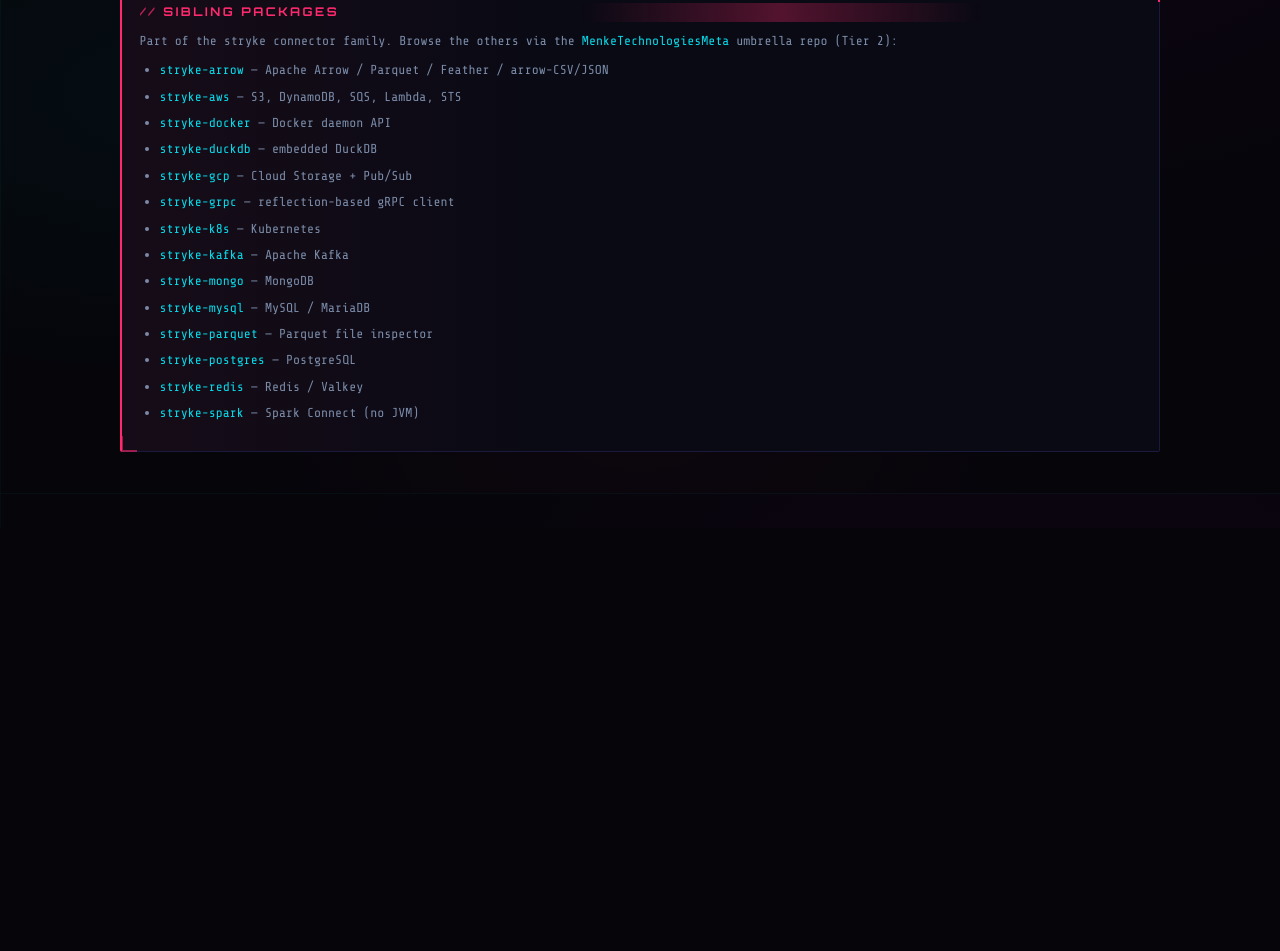
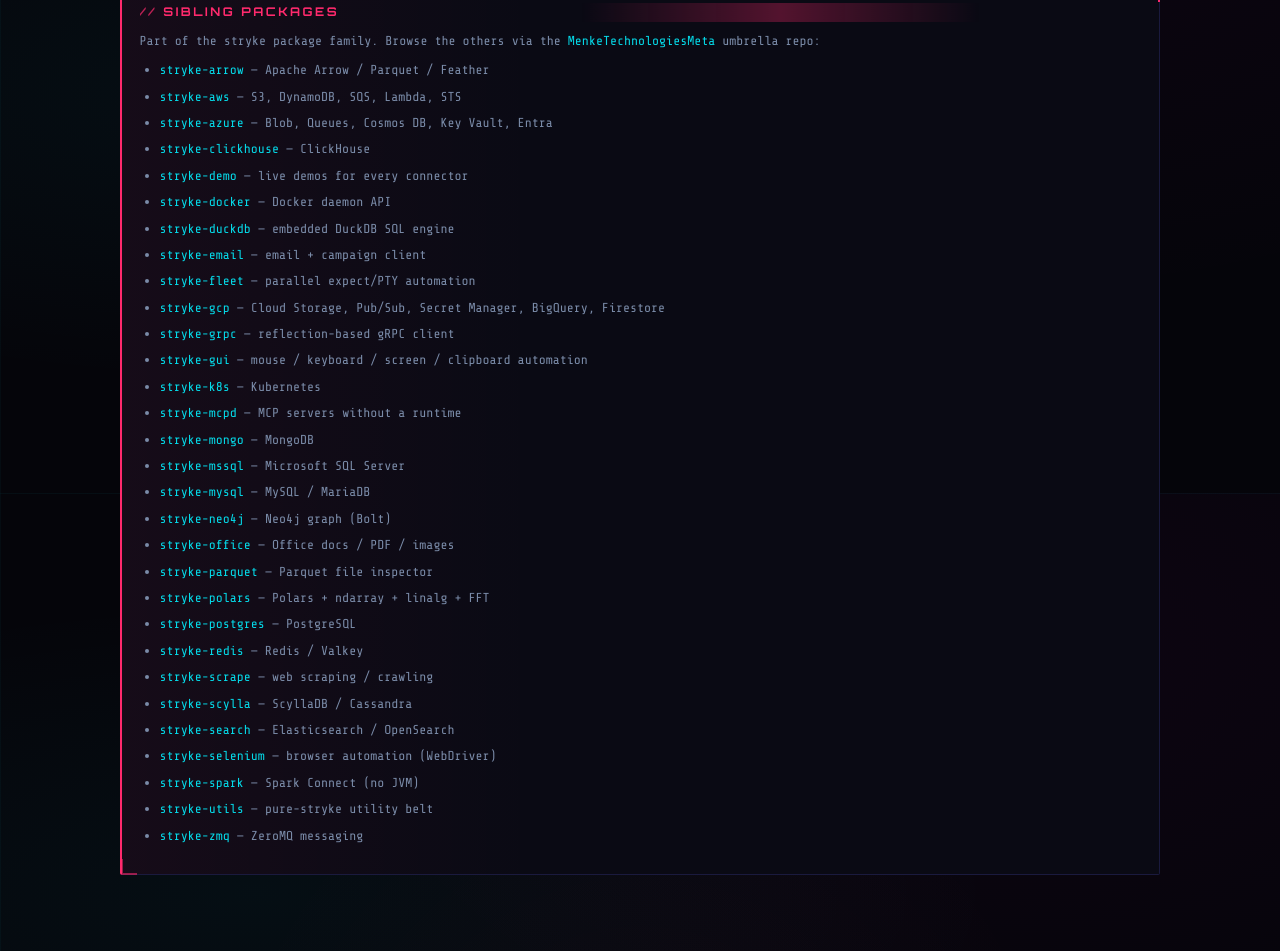
Before and after one commit to MenkeTechnologies/stryke-kafka, a plain HTML site: page docs/index.html in a window 1280 px wide. Shown: the part 1907-2858 px from the top of the page. Before the commit the page ends 2435 px from the top, so only its background shows below. Drawn offline with nearby package versions, Linux system fonts and the light colour scheme.

Commit message:
docs: reconcile Sibling packages list to full stryke family (self-excluded)

```diff
--- a/docs/index.html
+++ b/docs/index.html
@@ -169,22 +169,38 @@
 
       <section class="tutorial-section">
         <h2>Sibling packages</h2>
-        <p>Part of the stryke connector family. Browse the others via the <a href="https://github.com/MenkeTechnologies/MenkeTechnologiesMeta">MenkeTechnologiesMeta</a> umbrella repo (Tier 2):</p>
+        <p>Part of the stryke package family. Browse the others via the <a href="https://github.com/MenkeTechnologies/MenkeTechnologiesMeta" target="_blank" rel="noopener noreferrer">MenkeTechnologiesMeta</a> umbrella repo:</p>
         <ul>
-          <li><a href="https://github.com/MenkeTechnologies/stryke-arrow">stryke-arrow</a> — Apache Arrow / Parquet / Feather / arrow-CSV/JSON</li>
-          <li><a href="https://github.com/MenkeTechnologies/stryke-aws">stryke-aws</a> — S3, DynamoDB, SQS, Lambda, STS</li>
-          <li><a href="https://github.com/MenkeTechnologies/stryke-docker">stryke-docker</a> — Docker daemon API</li>
-          <li><a href="https://github.com/MenkeTechnologies/stryke-duckdb">stryke-duckdb</a> — embedded DuckDB</li>
-          <li><a href="https://github.com/MenkeTechnologies/stryke-gcp">stryke-gcp</a> — Cloud Storage + Pub/Sub</li>
-          <li><a href="https://github.com/MenkeTechnologies/stryke-grpc">stryke-grpc</a> — reflection-based gRPC client</li>
-          <li><a href="https://github.com/MenkeTechnologies/stryke-k8s">stryke-k8s</a> — Kubernetes</li>
-          <li><a href="https://github.com/MenkeTechnologies/stryke-kafka">stryke-kafka</a> — Apache Kafka</li>
-          <li><a href="https://github.com/MenkeTechnologies/stryke-mongo">stryke-mongo</a> — MongoDB</li>
-          <li><a href="https://github.com/MenkeTechnologies/stryke-mysql">stryke-mysql</a> — MySQL / MariaDB</li>
-          <li><a href="https://github.com/MenkeTechnologies/stryke-parquet">stryke-parquet</a> — Parquet file inspector</li>
-          <li><a href="https://github.com/MenkeTechnologies/stryke-postgres">stryke-postgres</a> — PostgreSQL</li>
-          <li><a href="https://github.com/MenkeTechnologies/stryke-redis">stryke-redis</a> — Redis / Valkey</li>
-          <li><a href="https://github.com/MenkeTechnologies/stryke-spark">stryke-spark</a> — Spark Connect (no JVM)</li>
+          <li><a href="https://github.com/MenkeTechnologies/stryke-arrow" target="_blank" rel="noopener noreferrer">stryke-arrow</a> &mdash; Apache Arrow / Parquet / Feather</li>
+          <li><a href="https://github.com/MenkeTechnologies/stryke-aws" target="_blank" rel="noopener noreferrer">stryke-aws</a> &mdash; S3, DynamoDB, SQS, Lambda, STS</li>
+          <li><a href="https://github.com/MenkeTechnologies/stryke-azure" target="_blank" rel="noopener noreferrer">stryke-azure</a> &mdash; Blob, Queues, Cosmos DB, Key Vault, Entra</li>
+          <li><a href="https://github.com/MenkeTechnologies/stryke-clickhouse" target="_blank" rel="noopener noreferrer">stryke-clickhouse</a> &mdash; ClickHouse</li>
+          <li><a href="https://github.com/MenkeTechnologies/stryke-demo" target="_blank" rel="noopener noreferrer">stryke-demo</a> &mdash; live demos for every connector</li>
+          <li><a href="https://github.com/MenkeTechnologies/stryke-docker" target="_blank" rel="noopener noreferrer">stryke-docker</a> &mdash; Docker daemon API</li>
+          <li><a href="https://github.com/MenkeTechnologies/stryke-duckdb" target="_blank" rel="noopener noreferrer">stryke-duckdb</a> &mdash; embedded DuckDB SQL engine</li>
+          <li><a href="https://github.com/MenkeTechnologies/stryke-email" target="_blank" rel="noopener noreferrer">stryke-email</a> &mdash; email + campaign client</li>
+          <li><a href="https://github.com/MenkeTechnologies/stryke-fleet" target="_blank" rel="noopener noreferrer">stryke-fleet</a> &mdash; parallel expect/PTY automation</li>
+          <li><a href="https://github.com/MenkeTechnologies/stryke-gcp" target="_blank" rel="noopener noreferrer">stryke-gcp</a> &mdash; Cloud Storage, Pub/Sub, Secret Manager, BigQuery, Firestore</li>
+          <li><a href="https://github.com/MenkeTechnologies/stryke-grpc" target="_blank" rel="noopener noreferrer">stryke-grpc</a> &mdash; reflection-based gRPC client</li>
+          <li><a href="https://github.com/MenkeTechnologies/stryke-gui" target="_blank" rel="noopener noreferrer">stryke-gui</a> &mdash; mouse / keyboard / screen / clipboard automation</li>
+          <li><a href="https://github.com/MenkeTechnologies/stryke-k8s" target="_blank" rel="noopener noreferrer">stryke-k8s</a> &mdash; Kubernetes</li>
+          <li><a href="https://github.com/MenkeTechnologies/stryke-mcpd" target="_blank" rel="noopener noreferrer">stryke-mcpd</a> &mdash; MCP servers without a runtime</li>
+          <li><a href="https://github.com/MenkeTechnologies/stryke-mongo" target="_blank" rel="noopener noreferrer">stryke-mongo</a> &mdash; MongoDB</li>
+          <li><a href="https://github.com/MenkeTechnologies/stryke-mssql" target="_blank" rel="noopener noreferrer">stryke-mssql</a> &mdash; Microsoft SQL Server</li>
+          <li><a href="https://github.com/MenkeTechnologies/stryke-mysql" target="_blank" rel="noopener noreferrer">stryke-mysql</a> &mdash; MySQL / MariaDB</li>
+          <li><a href="https://github.com/MenkeTechnologies/stryke-neo4j" target="_blank" rel="noopener noreferrer">stryke-neo4j</a> &mdash; Neo4j graph (Bolt)</li>
+          <li><a href="https://github.com/MenkeTechnologies/stryke-office" target="_blank" rel="noopener noreferrer">stryke-office</a> &mdash; Office docs / PDF / images</li>
+          <li><a href="https://github.com/MenkeTechnologies/stryke-parquet" target="_blank" rel="noopener noreferrer">stryke-parquet</a> &mdash; Parquet file inspector</li>
+          <li><a href="https://github.com/MenkeTechnologies/stryke-polars" target="_blank" rel="noopener noreferrer">stryke-polars</a> &mdash; Polars + ndarray + linalg + FFT</li>
+          <li><a href="https://github.com/MenkeTechnologies/stryke-postgres" target="_blank" rel="noopener noreferrer">stryke-postgres</a> &mdash; PostgreSQL</li>
+          <li><a href="https://github.com/MenkeTechnologies/stryke-redis" target="_blank" rel="noopener noreferrer">stryke-redis</a> &mdash; Redis / Valkey</li>
+          <li><a href="https://github.com/MenkeTechnologies/stryke-scrape" target="_blank" rel="noopener noreferrer">stryke-scrape</a> &mdash; web scraping / crawling</li>
+          <li><a href="https://github.com/MenkeTechnologies/stryke-scylla" target="_blank" rel="noopener noreferrer">stryke-scylla</a> &mdash; ScyllaDB / Cassandra</li>
+          <li><a href="https://github.com/MenkeTechnologies/stryke-search" target="_blank" rel="noopener noreferrer">stryke-search</a> &mdash; Elasticsearch / OpenSearch</li>
+          <li><a href="https://github.com/MenkeTechnologies/stryke-selenium" target="_blank" rel="noopener noreferrer">stryke-selenium</a> &mdash; browser automation (WebDriver)</li>
+          <li><a href="https://github.com/MenkeTechnologies/stryke-spark" target="_blank" rel="noopener noreferrer">stryke-spark</a> &mdash; Spark Connect (no JVM)</li>
+          <li><a href="https://github.com/MenkeTechnologies/stryke-utils" target="_blank" rel="noopener noreferrer">stryke-utils</a> &mdash; pure-stryke utility belt</li>
+          <li><a href="https://github.com/MenkeTechnologies/stryke-zmq" target="_blank" rel="noopener noreferrer">stryke-zmq</a> &mdash; ZeroMQ messaging</li>
         </ul>
       </section>
 
```
